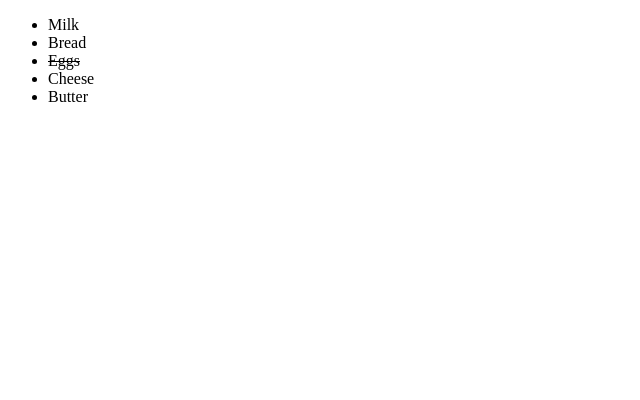
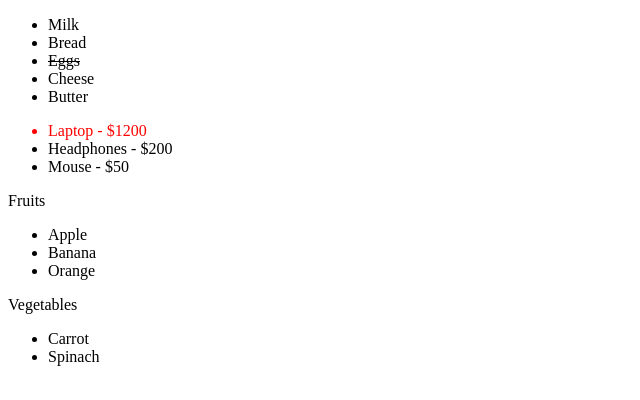
Before and after one commit to amazingawwal/eHealth_WWR, a React (Vite) app: page / in a window 1280 px wide. Shown: the top 400 px of the page, without its empty margins (0-640 px from the left). Built offline with nearby package versions, Linux system fonts and the light colour scheme.

Commit message:
feat: done productlist and menu_categories

```diff
--- a/src/App.tsx
+++ b/src/App.tsx
@@ -1,6 +1,7 @@
 import './App.css'
 import ShoppingList from './components/ShoppingList'
-
+import ProductList from './components/ProductList'
+import MenuCategories from './components/MenuCategories'
 
 function App() {
 
@@ -8,6 +9,8 @@ function App() {
   return (
     <>
       <ShoppingList/>
+      <ProductList/>
+      <MenuCategories/>
     </>
   )
 }
--- a/src/components/MenuCategories.tsx
+++ b/src/components/MenuCategories.tsx
@@ -0,0 +1,17 @@
+export default function MenuCategories() {
+const menu = [
+  { category: "Fruits", items: ["Apple", "Banana", "Orange"] },
+  { category: "Vegetables", items: ["Carrot", "Spinach"] }
+];
+    return(<>
+        {menu.map(item =>
+        <div>
+            <header key={item.category}>{item.category}</header>
+            <ul>
+                {item.items.map(fruits=><li key={fruits}>
+                    {fruits}
+                </li>)}
+            </ul>
+        </div>)}
+    </>)
+}
--- a/src/components/ProductList.tsx
+++ b/src/components/ProductList.tsx
@@ -0,0 +1,20 @@
+
+
+export default function ProductList() {
+
+const products = [
+  { id: 1, name: "Laptop", price: 1200 },
+  { id: 2, name: "Headphones", price: 200 },
+  { id: 3, name: "Mouse", price: 50 }
+];
+
+    return(
+        <ul>
+            {products.map(product=><li key={product.id}
+            style={{color:product.price > 500? 'red': 'none'}}>
+                {`${product.name} - $${product.price}`}
+            </li>)}
+        </ul>
+    )
+
+};
--- a/src/components/ShoppingList.tsx
+++ b/src/components/ShoppingList.tsx
@@ -4,7 +4,7 @@ export default function ShoppingList() {
     return(
         <ul>
             {shoppingList.map(item=>
-            <li style={{textDecoration: item === "Eggs"? 'line-through' : "none"}}>
+            <li key={item} style={{textDecoration: item === "Eggs"? 'line-through' : "none"}}>
                 {item}
             </li>)
             }
```
